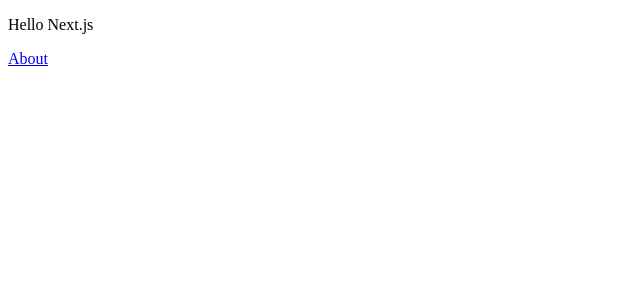
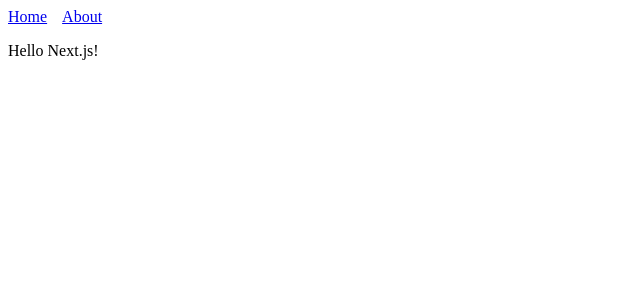
Before and after one commit to jackwkinsey/next-tutorial, a Next.js app: page / in a window 1280 px wide. Shown: the top 300 px of the page, without its empty margins (0-640 px from the left). Built offline with nearby package versions, Linux system fonts and the light colour scheme.

Commit message:
feat: add Header component
This adds a header component that contains links to the index and about
pages of the app. The header is then imported into each page and used as
a kind of navigation for the app.

```diff
--- /dev/null
+++ b/components/Header.js
@@ -0,0 +1,18 @@
+import Link from 'next/link';
+
+const linkStyle = {
+  marginRight: 15,
+};
+
+const Header = () => (
+  <div>
+    <Link href="/">
+      <a style={linkStyle}>Home</a>
+    </Link>
+    <Link href="/about">
+      <a style={linkStyle}>About</a>
+    </Link>
+  </div>
+);
+
+export default Header;
--- a/pages/about.js
+++ b/pages/about.js
@@ -1,6 +1,9 @@
+import Header from '../components/Header';
+
 export default function About() {
   return (
     <div>
+      <Header />
       <p>This is the about page</p>
     </div>
   );
--- a/pages/index.js
+++ b/pages/index.js
@@ -1,12 +1,10 @@
-import Link from 'next/link';
+import Header from '../components/Header';
 
 export default function Index() {
   return (
     <div>
-      <p>Hello Next.js</p>
-      <Link href="/about">
-        <a title="About Page">About</a>
-      </Link>
+      <Header />
+      <p>Hello Next.js!</p>
     </div>
   );
 }
```
